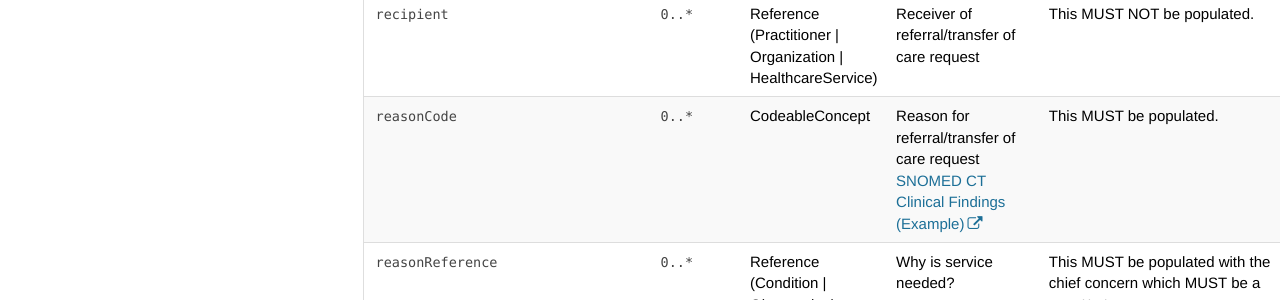
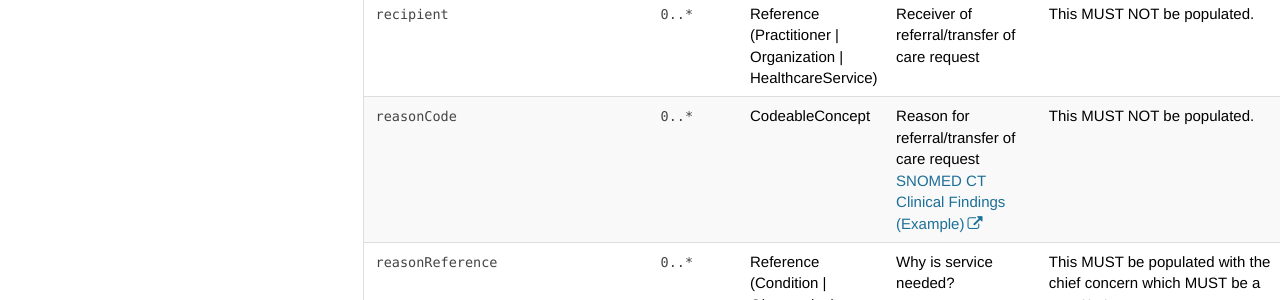
Before and after one commit to nhsconnect/FHIR-CDS, a Jekyll site: the page built from pages/explore/api_encounter_report_referralrequest.md, in a window 1280 px wide and 900 px high, scrolled down 3287 px. Shown: the part 153-453 px from the top of the window. Built offline with Jekyll 4.4.1, drawn with Linux system fonts in a browser that asks for light colours; nearby versions of some CDN libraries; our own code applies the rules of GitHub Pages for plain Markdown files; comment, search, counter and statistics services are not loaded.

Commit message:
pages/explore/api_encounter_report_referralrequest.md updated from https://stackedit.io/

```diff
--- a/pages/explore/api_encounter_report_referralrequest.md
+++ b/pages/explore/api_encounter_report_referralrequest.md
@@ -255,7 +255,7 @@ The start of the period must be 'now'.</td>
       <td><code class="highlighter-rouge">0..*</code></td>
         <td>CodeableConcept</td>
     <td>Reason for referral/transfer of care request <a href="https://www.hl7.org/fhir/stu3/valueset-clinical-findings.html">SNOMED CT Clinical Findings (Example)</a></td>
-<td>This MUST be populated.</td>
+<td>This MUST NOT be populated.</td>
  </tr>
 <tr>
   <td><code class="highlighter-rouge">reasonReference</code></td>
```
Also changed, not shown: other parts of pages/explore/api_encounter_report_referralrequest.md (+1 -1 lines).
